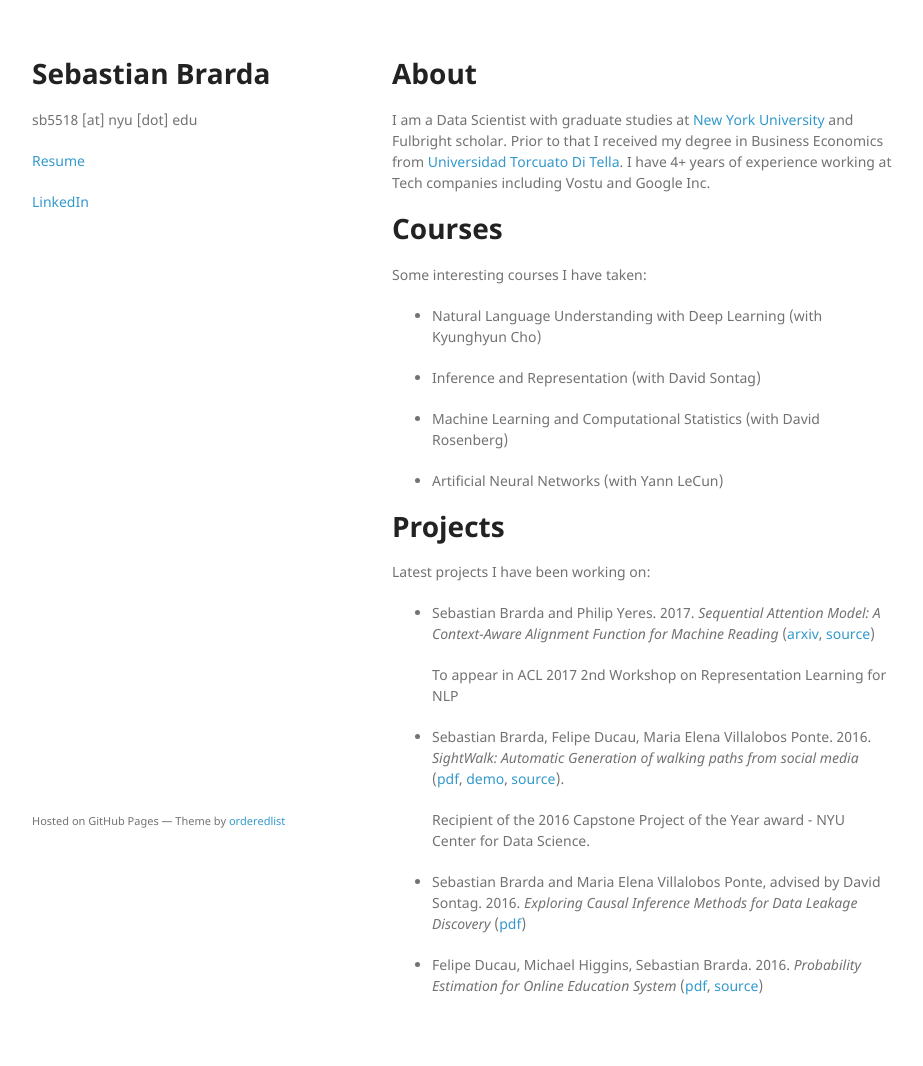
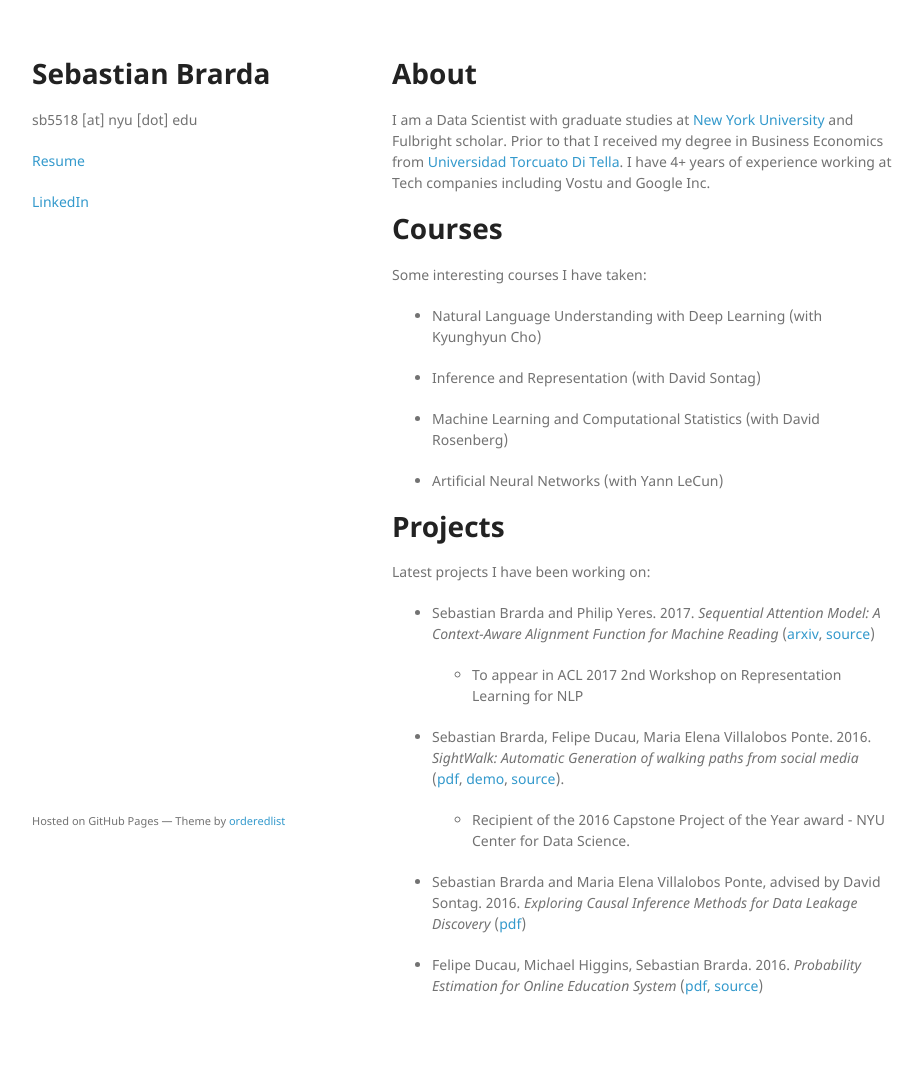
Before and after one commit to sb5518/sb5518.github.io, a Jekyll site: the page built from index.md, in a window 1280 px wide. Shown: the whole page, without its empty margins (178-1101 px from the left). Built offline with Jekyll 4.4.1, drawn with Linux system fonts in a browser that asks for light colours; our own code applies the rules of GitHub Pages for plain Markdown files.

```diff
--- a/index.md
+++ b/index.md
@@ -21,11 +21,11 @@ Latest projects I have been working on:
 
 - Sebastian Brarda and Philip Yeres. 2017. _Sequential Attention Model: A Context-Aware Alignment Function for Machine Reading_ ([arxiv](https://arxiv.org/abs/1705.02269), [source](https://github.com/pyeres/rc-cnn-dailymail))
 
-   To appear in ACL 2017 2nd Workshop on Representation Learning for NLP
+   - To appear in ACL 2017 2nd Workshop on Representation Learning for NLP
 
 - Sebastian Brarda, Felipe Ducau, Maria Elena Villalobos Ponte. 2016. _SightWalk: Automatic Generation of walking paths from social media_ ([pdf](https://github.com/fducau/sightwalk/blob/master/SightWalk_Final_Report.pdf), [demo](http://www.youtube.com/watch?v=GAvCeND9iRI), [source](https://github.com/fducau/sightwalk)).
 
-   Recipient of the 2016 Capstone Project of the Year award - NYU Center for Data Science.
+   - Recipient of the 2016 Capstone Project of the Year award - NYU Center for Data Science.
 
 - Sebastian Brarda and Maria Elena Villalobos Ponte, advised by David Sontag. 2016. _Exploring Causal Inference Methods for Data Leakage Discovery_ ([pdf](https://github.com/sb5518/sb5518.github.io/blob/master/Inference.pdf))
 
```
